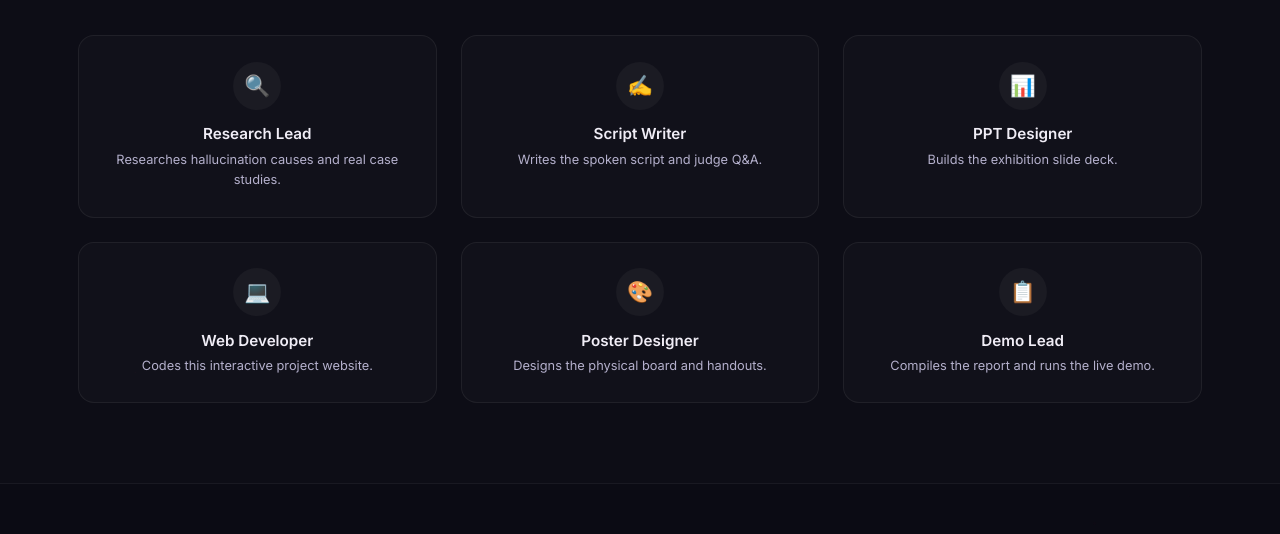
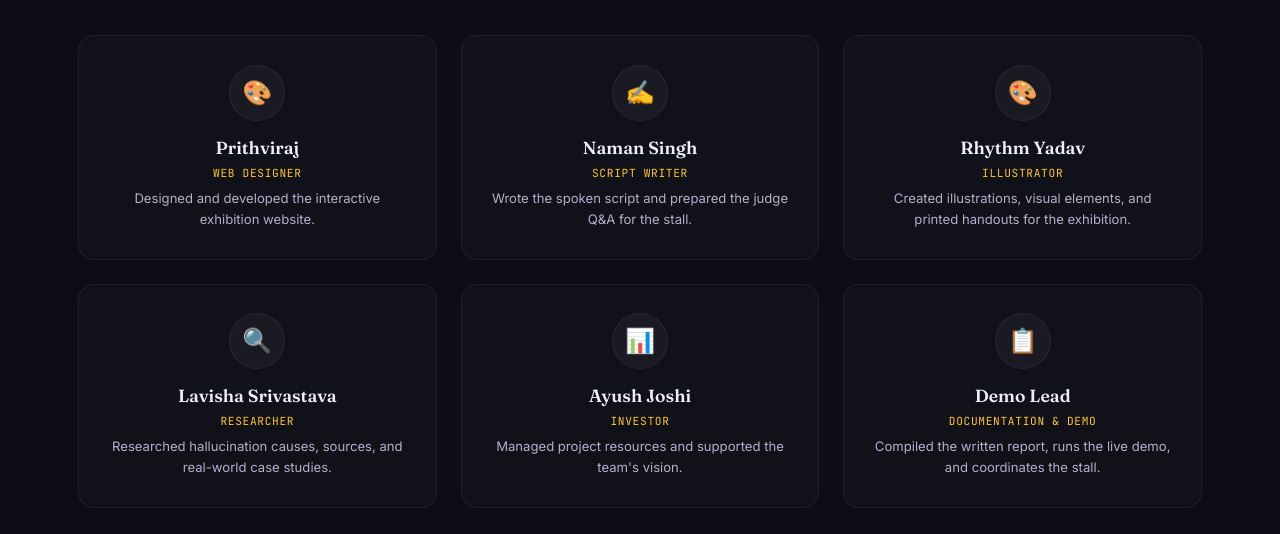
Before and after one commit to hacker4712/ai.html, a website: page public/index.html in a window 1280 px wide. Both pictures are taken after a click on the link "Team". Shown: the part 239-773 px from the top of the page. Drawn offline with Linux system fonts and the light colour scheme; no server answers.

Commit message:
Update index.html

```diff
--- a/public/index.html
+++ b/public/index.html
@@ -284,10 +284,7 @@
             align-items: start;
         }
         @media (max-width: 920px) {
-            .hero-grid {
-                grid-template-columns: 1fr;
-                gap: 2.5rem;
-            }
+            .hero-grid { grid-template-columns: 1fr; gap: 2.5rem; }
         }
         .hero h1 .wrong {
             background: linear-gradient(135deg, var(--accent), #ff6b83);
@@ -572,22 +569,8 @@
             color: var(--text-primary);
         }
 
-        .score-badge {
-            display: inline-flex;
-            align-items: center;
-            gap: 0.5rem;
-            font-family: var(--font-mono);
-            font-size: 0.7rem;
-            background: rgba(255, 255, 255, 0.03);
-            padding: 0.3rem 1.1rem;
-            border-radius: 2rem;
-            border: 1px solid var(--border);
-        }
-        .score-badge .num {
-            color: var(--gold);
-            font-weight: 700;
-            font-size: 1.1rem;
-        }
+        /* Removed score-badge styles */
+
         .status-badge {
             display: inline-flex;
             align-items: center;
@@ -908,7 +891,7 @@
             background: rgba(255, 255, 255, 0.02);
             border: 1px solid var(--border);
             border-radius: var(--radius);
-            padding: 1.6rem;
+            padding: 1.8rem;
             text-align: center;
             transition: all var(--transition);
         }
@@ -918,27 +901,39 @@
             box-shadow: 0 20px 50px rgba(0, 0, 0, 0.1);
         }
         .team-card .icon-wrap {
-            width: 3rem;
-            height: 3rem;
+            width: 3.5rem;
+            height: 3.5rem;
             border-radius: 50%;
             background: rgba(255, 255, 255, 0.04);
             display: flex;
             align-items: center;
             justify-content: center;
             margin: 0 auto 0.8rem;
-            font-size: 1.3rem;
+            font-size: 1.5rem;
             transition: transform var(--transition);
+            border: 1px solid var(--border);
         }
         .team-card:hover .icon-wrap {
             transform: scale(1.1) rotate(-4deg);
-        }
-        .team-card h3 {
-            font-size: 0.95rem;
+            border-color: var(--accent);
+        }
+        .team-card .member-name {
+            font-family: var(--font-display);
+            font-size: 1.1rem;
             font-weight: 600;
+            color: var(--text-primary);
             margin-bottom: 0.2rem;
         }
+        .team-card .member-role {
+            font-family: var(--font-mono);
+            font-size: 0.7rem;
+            letter-spacing: 0.06em;
+            color: var(--gold);
+            text-transform: uppercase;
+            margin-bottom: 0.3rem;
+        }
         .team-card p {
-            font-size: 0.8rem;
+            font-size: 0.82rem;
             color: var(--text-secondary);
         }
 
@@ -1162,8 +1157,6 @@
             <p class="lede">Ask any question, see the AI's answer, then X‑ray it to see which claims are true, need context, or are completely fabricated.</p>
 
             <div style="display:flex;gap:1rem;flex-wrap:wrap;margin-top:1.5rem;align-items:center;">
-                <span class="score-badge">🏆 Score: <span class="num" id="user-score">0</span></span>
-                <span class="score-badge">✅ Caught: <span class="num" id="caught-count">0</span></span>
                 <span id="api-status" class="status-badge checking">⏳ Connecting...</span>
             </div>
 
@@ -1271,19 +1264,49 @@
     </section>
 
     <!-- ════════════════════════════════════════════════ -->
-    <!-- TEAM PAGE -->
+    <!-- TEAM PAGE (UPDATED) -->
     <!-- ════════════════════════════════════════════════ -->
     <section id="page-team" style="background:rgba(255,255,255,0.01);border-top:1px solid var(--border);">
         <div class="wrap">
             <span class="eyebrow gold">The Team</span>
             <h2>Six roles, one project</h2>
             <div class="team-grid">
-                <div class="team-card"><div class="icon-wrap">🔍</div><h3>Research Lead</h3><p>Researches hallucination causes and real case studies.</p></div>
-                <div class="team-card"><div class="icon-wrap">✍️</div><h3>Script Writer</h3><p>Writes the spoken script and judge Q&amp;A.</p></div>
-                <div class="team-card"><div class="icon-wrap">📊</div><h3>PPT Designer</h3><p>Builds the exhibition slide deck.</p></div>
-                <div class="team-card"><div class="icon-wrap">💻</div><h3>Web Developer</h3><p>Codes this interactive project website.</p></div>
-                <div class="team-card"><div class="icon-wrap">🎨</div><h3>Poster Designer</h3><p>Designs the physical board and handouts.</p></div>
-                <div class="team-card"><div class="icon-wrap">📋</div><h3>Demo Lead</h3><p>Compiles the report and runs the live demo.</p></div>
+                <div class="team-card">
+                    <div class="icon-wrap">🎨</div>
+                    <div class="member-name">Prithviraj</div>
+                    <div class="member-role">Web Designer</div>
+                    <p>Designed and developed the interactive exhibition website.</p>
+                </div>
+                <div class="team-card">
+                    <div class="icon-wrap">✍️</div>
+                    <div class="member-name">Naman Singh</div>
+                    <div class="member-role">Script Writer</div>
+                    <p>Wrote the spoken script and prepared the judge Q&amp;A for the stall.</p>
+                </div>
+                <div class="team-card">
+                    <div class="icon-wrap">🎨</div>
+                    <div class="member-name">Rhythm Yadav</div>
+                    <div class="member-role">Illustrator</div>
+                    <p>Created illustrations, visual elements, and printed handouts for the exhibition.</p>
+                </div>
+                <div class="team-card">
+                    <div class="icon-wrap">🔍</div>
+                    <div class="member-name">Lavisha Srivastava</div>
+                    <div class="member-role">Researcher</div>
+                    <p>Researched hallucination causes, sources, and real-world case studies.</p>
+                </div>
+                <div class="team-card">
+                    <div class="icon-wrap">📊</div>
+                    <div class="member-name">Ayush Joshi</div>
+                    <div class="member-role">Investor</div>
+                    <p>Managed project resources and supported the team's vision.</p>
+                </div>
+                <div class="team-card">
+                    <div class="icon-wrap">📋</div>
+                    <div class="member-name">Demo Lead</div>
+                    <div class="member-role">Documentation &amp; Demo</div>
+                    <p>Compiled the written report, runs the live demo, and coordinates the stall.</p>
+                </div>
             </div>
         </div>
     </section>
@@ -1339,19 +1362,14 @@
             const pageTriggers = document.querySelectorAll('[data-page]');
 
             function showPage(pageId) {
-                // Hide all sections
                 Object.values(sections).forEach(s => s.classList.remove('active'));
-                // Show target
                 if (sections[pageId]) sections[pageId].classList.add('active');
-                // Update nav
                 navLinks.forEach(link => {
                     link.classList.toggle('active', link.dataset.page === pageId);
                 });
-                // Scroll to top
                 window.scrollTo({ top: 0, behavior: 'smooth' });
             }
 
-            // Nav clicks
             navLinks.forEach(link => {
                 link.addEventListener('click', function(e) {
                     e.preventDefault();
@@ -1359,7 +1377,6 @@
                 });
             });
 
-            // Other triggers (buttons with data-page)
             pageTriggers.forEach(el => {
                 if (el.tagName !== 'A' || !el.classList.contains('nav')) {
                     el.addEventListener('click', function(e) {
@@ -1597,8 +1614,7 @@
                         const earned = Math.round((correct / total) * 100);
                         score += earned;
                         caught += unsupportedCount;
-                        scoreEl.textContent = score;
-                        caughtEl.textContent = caught;
+                        // Score display removed - keeping variables for internal tracking
                         dashQ++;
                         dashC += total;
                         dashU += unsupportedCount;
@@ -1713,7 +1729,7 @@
 
                         if (isCorrect) {
                             score += 15;
-                            scoreEl.textContent = score;
+                            // Score tracking kept internally
                         }
 
                         btns.forEach(b => {
```
